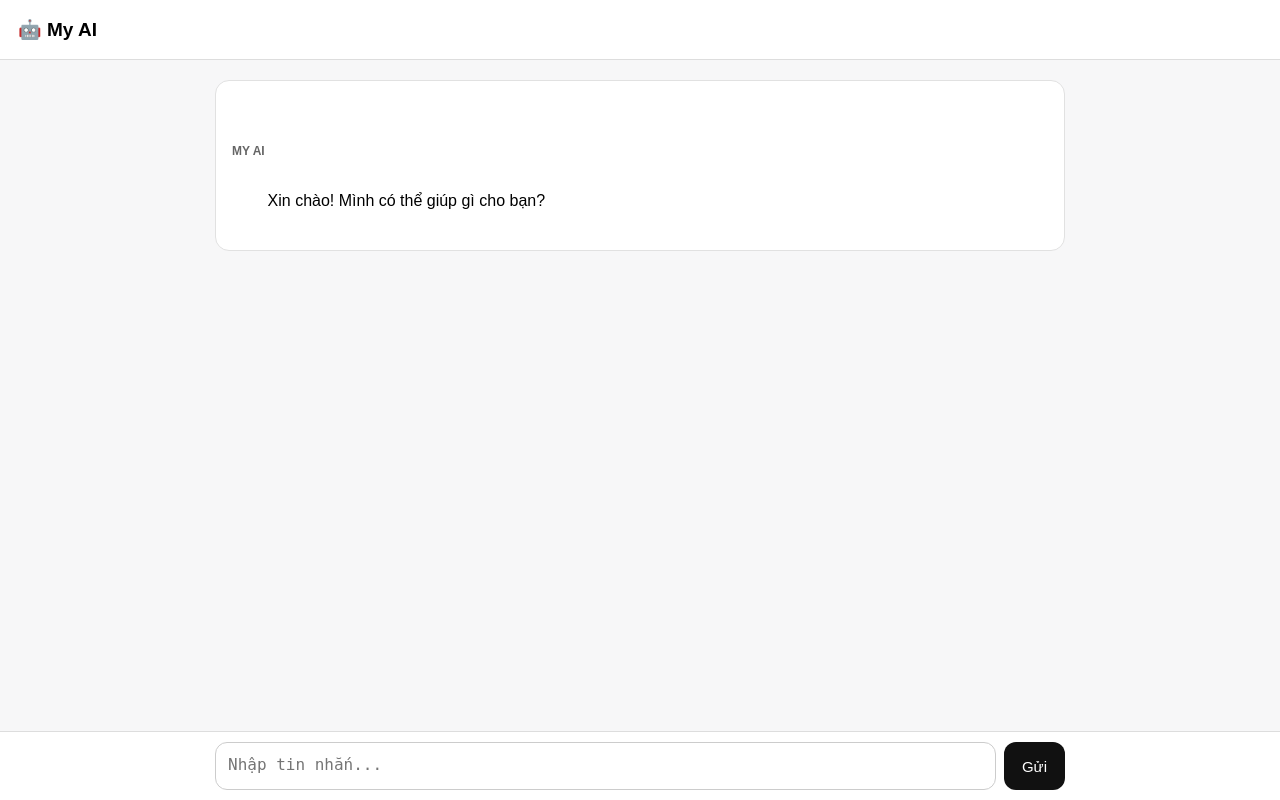
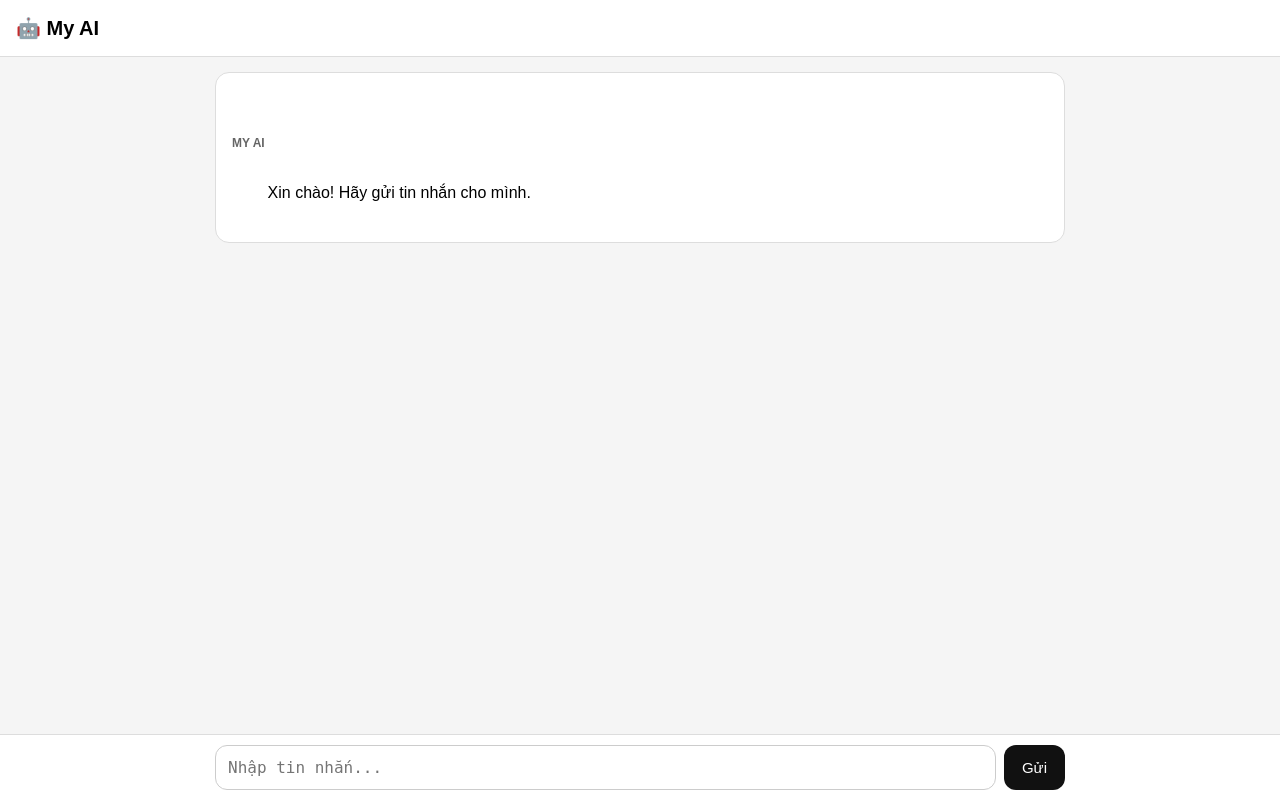
Before and after one commit to hanh2k9-dzai/ChatGPT, a Flask app: page / in a window 1280 px wide. Run offline with Flask 3, Linux system fonts and the light colour scheme.

Commit message:
Update index.html

```diff
--- a/templates/index.html
+++ b/templates/index.html
@@ -3,7 +3,6 @@
 <head>
     <meta charset="UTF-8">
     <meta name="viewport" content="width=device-width, initial-scale=1.0">
-
     <title>My AI</title>
 
     <style>
@@ -13,60 +12,59 @@
 
         body {
             margin: 0;
+            background: #f5f5f5;
             font-family: Arial, sans-serif;
-            background: #f7f7f8;
             height: 100vh;
             display: flex;
             flex-direction: column;
         }
 
         header {
-            height: 60px;
             background: white;
             border-bottom: 1px solid #ddd;
-            display: flex;
-            align-items: center;
-            padding: 0 18px;
-            font-size: 19px;
+            padding: 16px;
+            font-size: 20px;
             font-weight: bold;
         }
 
         #chat {
             flex: 1;
             overflow-y: auto;
-            padding: 20px 15px 100px;
+            padding: 15px;
         }
 
         .message {
             max-width: 850px;
-            margin: 0 auto 18px;
+            margin: 0 auto 15px;
             padding: 13px 16px;
             border-radius: 14px;
+            white-space: pre-wrap;
             line-height: 1.5;
-            white-space: pre-wrap;
         }
 
         .user {
-            background: #e5e5e5;
+            background: #ddd;
         }
 
         .ai {
             background: white;
-            border: 1px solid #e1e1e1;
+            border: 1px solid #ddd;
+        }
+
+        .error {
+            background: #ffe5e5;
+            color: #b00000;
+            border: 1px solid #ffb0b0;
         }
 
         .label {
             font-size: 12px;
             font-weight: bold;
+            opacity: .6;
             margin-bottom: 5px;
-            opacity: .6;
         }
 
         .input-area {
-            position: fixed;
-            bottom: 0;
-            left: 0;
-            right: 0;
             background: white;
             border-top: 1px solid #ddd;
             padding: 10px;
@@ -87,17 +85,15 @@
             padding: 12px;
             font-size: 16px;
             outline: none;
-            min-height: 48px;
         }
 
         button {
             border: none;
+            background: #111;
+            color: white;
             border-radius: 12px;
             padding: 0 18px;
-            background: #111;
-            color: white;
             font-size: 15px;
-            cursor: pointer;
         }
 
         button:disabled {
@@ -115,15 +111,17 @@
 <div id="chat">
     <div class="message ai">
         <div class="label">MY AI</div>
-        Xin chào! Mình có thể giúp gì cho bạn?
+        Xin chào! Hãy gửi tin nhắn cho mình.
     </div>
 </div>
 
 <div class="input-area">
     <div class="input-box">
-        <textarea id="message"
+        <textarea
+            id="message"
             placeholder="Nhập tin nhắn..."
-                  rows="1"></textarea>
+            rows="1"
+        ></textarea>
 
         <button id="send">Gửi</button>
     </div>
@@ -131,12 +129,12 @@
 
 <script>
 const input = document.getElementById("message");
-    const button = document.getElementById("send");
+const send = document.getElementById("send");
 const chat = document.getElementById("chat");
 
 function addMessage(text, type, label) {
-        const div = document.createElement("div");
-        div.className = "message " + type;
+    const box = document.createElement("div");
+    box.className = "message " + type;
 
     const title = document.createElement("div");
     title.className = "label";
@@ -145,10 +143,10 @@
     const content = document.createElement("div");
     content.textContent = text;
 
-        div.appendChild(title);
-        div.appendChild(content);
+    box.appendChild(title);
+    box.appendChild(content);
 
-        chat.appendChild(div);
+    chat.appendChild(box);
     chat.scrollTop = chat.scrollHeight;
 }
 
@@ -160,8 +158,8 @@
     addMessage(message, "user", "BẠN");
 
     input.value = "";
-        button.disabled = true;
-        button.textContent = "...";
+    send.disabled = true;
+    send.textContent = "...";
 
     try {
         const response = await fetch("/chat", {
@@ -174,28 +172,49 @@
             })
         });
 
-            const data = await response.json();
+        const raw = await response.text();
 
-            addMessage(
-                data.reply || "AI không trả lời.",
-                "ai",
-                "MY AI"
-            );
+        console.log("SERVER STATUS:", response.status);
+        console.log("SERVER RESPONSE:", raw);
 
-        } catch (error) {
-            addMessage(
-                "Không kết nối được với máy chủ.",
-                "ai",
-                "LỖI"
+        let data;
+
+        try {
+            data = JSON.parse(raw);
+        } catch {
+            throw new Error(
+                "Server trả về dữ liệu không hợp lệ: " + raw
             );
         }
 
-        button.disabled = false;
-        button.textContent = "Gửi";
+        if (!response.ok) {
+            throw new Error(
+                data.error || "Server lỗi HTTP " + response.status
+            );
+        }
+
+        if (!data.reply) {
+            throw new Error("API không trả về nội dung.");
+        }
+
+        addMessage(data.reply, "ai", "MY AI");
+
+    } catch (error) {
+        console.error("CHAT ERROR:", error);
+
+        addMessage(
+            "LỖI: " + error.message,
+            "error",
+            "SYSTEM"
+        );
+    }
+
+    send.disabled = false;
+    send.textContent = "Gửi";
     input.focus();
 }
 
-    button.addEventListener("click", sendMessage);
+send.addEventListener("click", sendMessage);
 
 input.addEventListener("keydown", function(event) {
     if (event.key === "Enter" && !event.shiftKey) {
```
Lines whose indentation alone changed are shown as unchanged.
